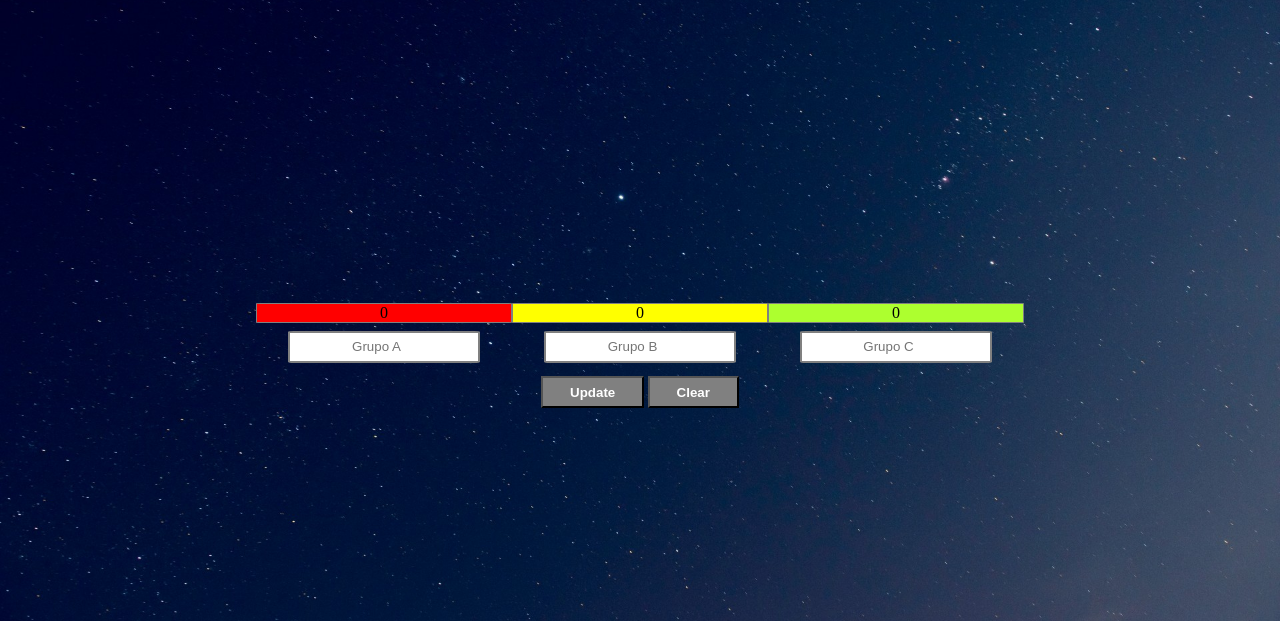
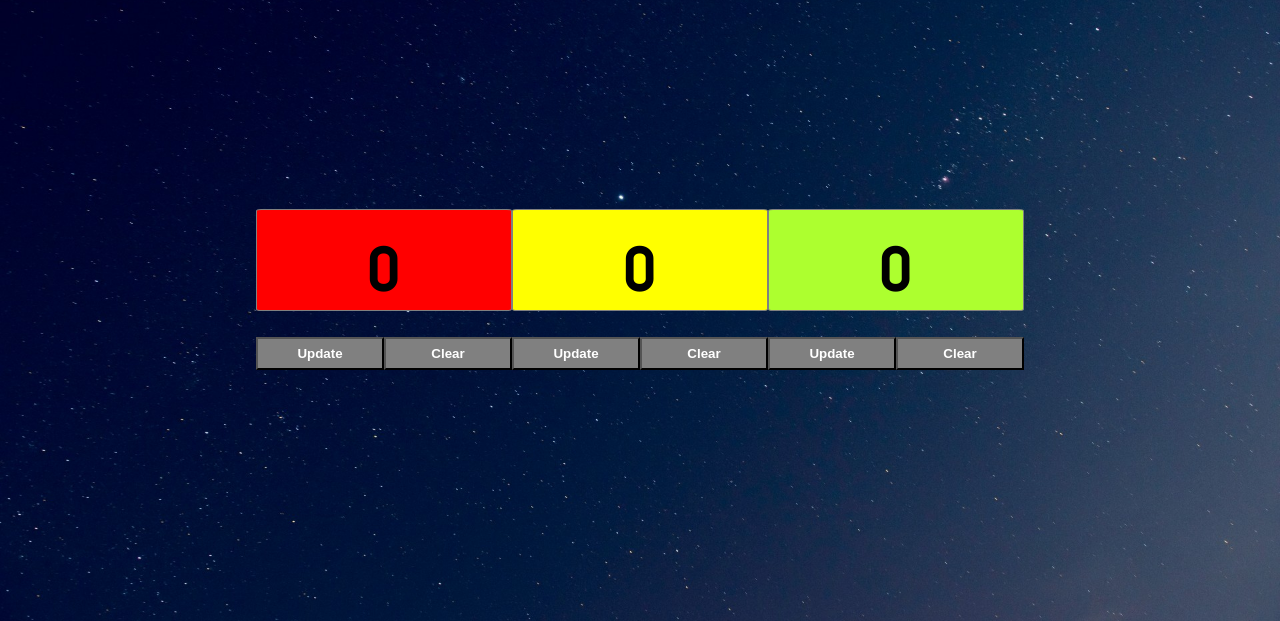
Before and after one commit to wictor-parmenis/PIBID, a plain HTML site: page index.html in a window 1280 px wide. Shown: the part 179-800 px from the top of the page. Drawn offline with Linux system fonts and the light colour scheme.

Commit message:
Update functions.

```diff
--- a/index.html
+++ b/index.html
@@ -4,23 +4,37 @@
     <meta charset="UTF-8">
     <meta name="viewport" content="width=device-width, initial-scale=1.0">
     <link rel="stylesheet" href="./style/style.css">
+    <link rel="preconnect" href="https://fonts.gstatic.com">
+    <link href="https://fonts.googleapis.com/css2?family=Staatliches&display=swap" rel="stylesheet">
     <title>Ranking dos grupos</title>
 </head>
 <body>
     <div class="container">
         <h1 class="title">Ranking dos grupos</h1>
         <div class="ranking">
-            <div id="group_one" class="groups">0</div>
-            <div id="group_two" class="groups">0</div>
-            <div id="group_three" class="groups">0</div>
+            <div id="group_one" class="groups">
+                <p class="score">0</p>
+            </div>
+            <div id="group_two" class="groups">
+                <p class="score">0</p>
+            </div>
+            <div id="group_three" class="groups">
+                <p class="score">0</p>
+            </div>
         </div>
-        <div class="inputs">
+        <!-- <div class="inputs">
             <input type="number" placeholder="Grupo A" class="group_points" id="group_1">
             <input type="number" placeholder="Grupo B" class="group_points" id="group_2">
             <input type="number" placeholder="Grupo C" class="group_points" id="group_3">
+        </div> -->
+        <div class="btn_ranking">
+            <button class="btn btn_game" id="btn_game" onclick="update()"><b>Update</b></button>
+            <button class="btn btn_game" id="btn_clear" onclick="clear()"><b>Clear</b></button>
+            <button class="btn btn_game" id="btn_game2" onclick="update2()"><b>Update</b></button>
+            <button class="btn btn_game" id="btn_clear2" onclick="clear2()"><b>Clear</b></button>
+            <button class="btn btn_game" id="btn_game3" onclick="update3()"><b>Update</b></button>
+            <button class="btn btn_game" id="btn_clear3" onclick="clear3()"><b>Clear</b></button>
         </div>
-        <button class="btn btn_game" id="btn_game" onclick="update()"><b>Update</b></button>
-        <button class="btn btn_game" id="btn_clear" onclick="clear()"><b>Clear</b></button>
 
     </div>
     <script src="./script/script.js"></script>
--- a/script/script.js
+++ b/script/script.js
@@ -3,19 +3,26 @@
 group_1 = document.getElementById('group_1');
 group_2 = document.getElementById('group_2');
 group_3 = document.getElementById('group_3');
-btn_update = document.getElementById('btn_game')
-btn_clear = document.getElementById('btn_clear')
-bar_one = document.getElementById('group_one')
-bar_two = document.getElementById('group_two')
-bar_three = document.getElementById('group_three')
+btn_update1 = document.getElementById('btn_game')
+btn_clear1 = document.getElementById('btn_clear')
+bar_one = document.getElementsByClassName('score')[0]
+bar_two = document.getElementsByClassName('score')[1]
+bar_three = document.getElementsByClassName('score')[2]
+div_one  = document.getElementById('group_one')
 let num = 0;
 let padding = 0;
 // console.log(group_1, group_2, group_3, btn_update, btn_clear)
 
 function update(){
     num ++;
-    bar_two.style = 'padding-top: 5%'
-    bar_two.innerHTML = `<p style="${padding}%">${num}</p>`
+    bar_one.innerHTML = `<p>${num}</p>`
+    if (num == 1){
+        div_one.style.height = `${100}px`
+    }else{
+        div_one.style.height = `${num+50*num}px`
+    }
+
+
 
 }
 
@@ -25,6 +32,5 @@ btn_clear.onclick = function (){
     }else{
         num --;
     }
-    bar_two.style = 'padding-top: 0%';
-    bar_two.innerHTML = `<p style="${padding}%">${num}</p>`
+    bar_one.innerHTML = `<p>${num}</p>`
 }
--- a/style/style.css
+++ b/style/style.css
@@ -25,6 +25,8 @@ body{
     border: brown 2px solid;
     border-radius: 5%;
     color: white;
+    font-family: 'Staatliches', cursive;
+    font-size: 2.2rem;
 }
 
 
@@ -33,14 +35,15 @@ body{
     display: grid;
     grid-template-columns: 20% 20% 20%;
     justify-content: center;
-    height: 28vw;
+    height: 26vw;
     align-items: flex-end;
 }
 
 .groups{
-    /* padding: 0.2em; */
+    height: 100px;
     border: 1px gray solid;
     border-radius: 2%;
+    text-align: center;
 }
 
 #group_one{
@@ -55,7 +58,7 @@ body{
     background-color: greenyellow;
 }
 
-.inputs{
+/* .inputs{
     display: grid;
     grid-template-columns: 15% 15% 15%;
     align-items: flex-end;
@@ -65,6 +68,12 @@ body{
     margin-bottom: 0.8em;
     color: black;
 
+} */
+
+.btn_ranking{
+    display: grid;
+    grid-template-columns: 10% 10% 10% 10% 10% 10%;
+    justify-content: center;
 }
 
 .group_points{
@@ -80,6 +89,8 @@ body{
     padding-bottom: 0.5em;
     background-color: grey;
     color: white;
+    margin-top: 2em;
+
 }
 
 #btn_game:hover{
@@ -89,3 +100,25 @@ body{
 #btn_clear:hover{
     background-color: lightcoral;
 }
+
+#btn_game2:hover{
+    background-color: cornflowerblue;
+}
+
+#btn_clear2:hover{
+    background-color: lightcoral;
+}
+#btn_game3:hover{
+    background-color: cornflowerblue;
+}
+
+#btn_clear3:hover{
+    background-color: lightcoral;
+}
+
+
+.score{
+    font-size: 4em;
+    font-family: 'Staatliches', cursive;
+    transform: translateY(25%);
+}
```
